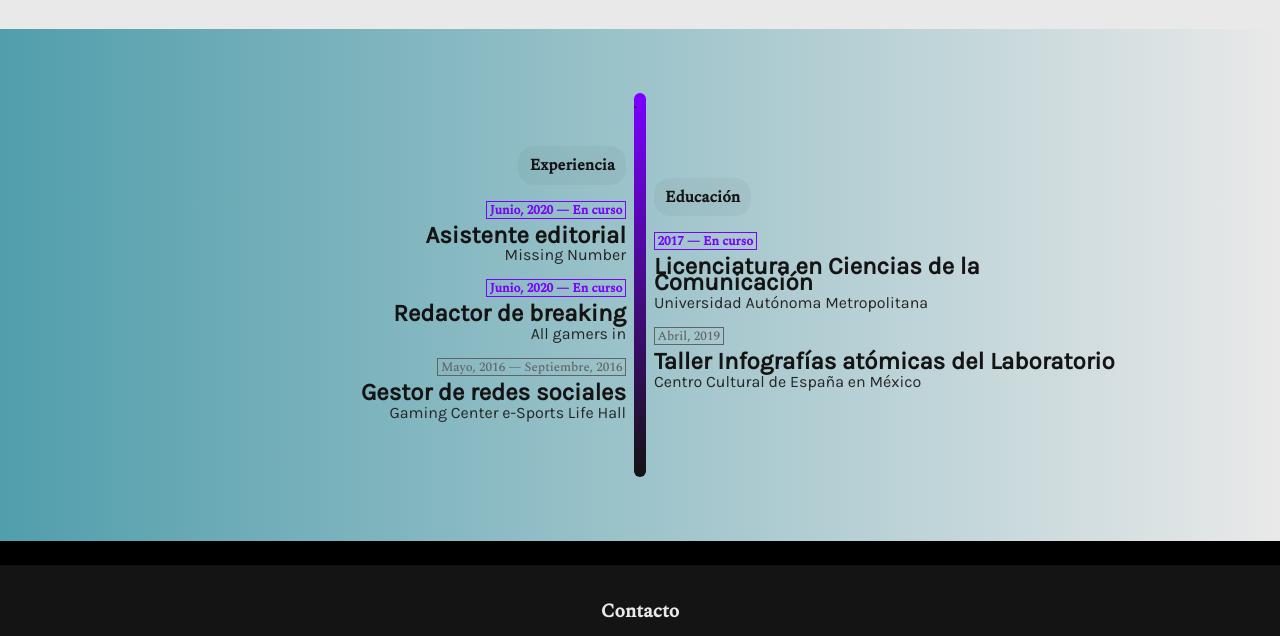
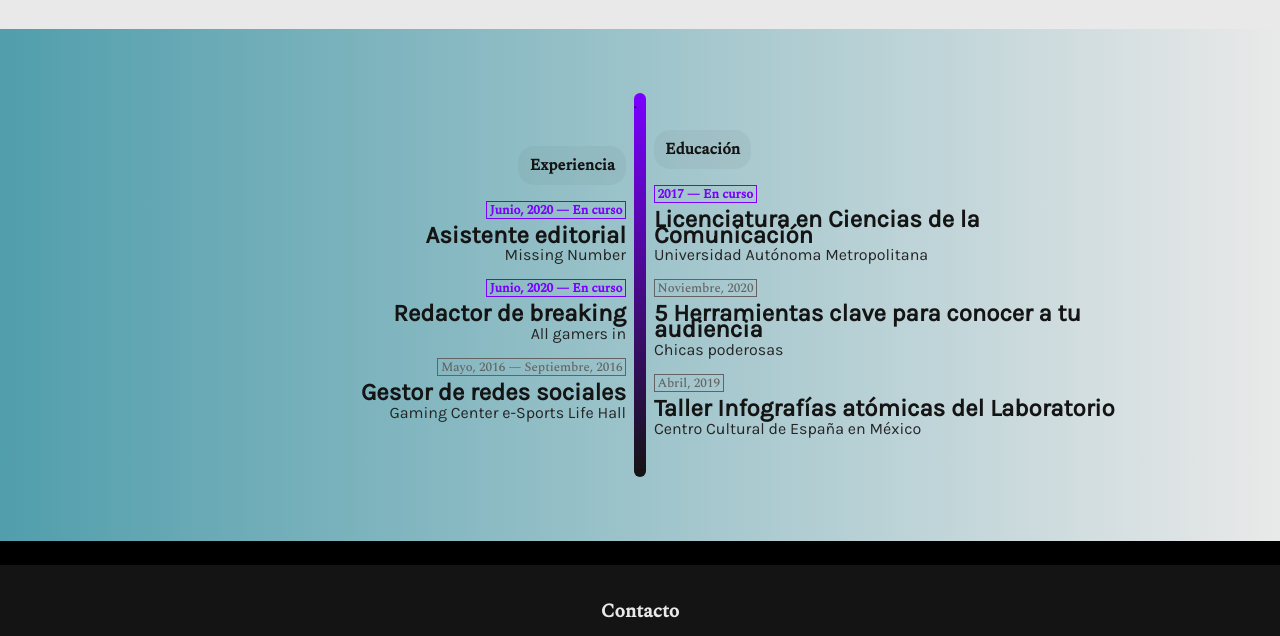
Before and after one commit to Rocasaurio/cv, a plain HTML site: page index.html in a window 1280 px wide. Shown: the part 1576-2212 px from the top of the page. Drawn offline with nearby package versions, Linux system fonts and the light colour scheme.

Commit message:
Update index.html

```diff
--- a/index.html
+++ b/index.html
@@ -199,6 +199,12 @@
             </div>
 
             <div class="education">
+                <div class="blockDate">Noviembre, 2020</div>
+                <h3>5 Herramientas clave para conocer a tu audiencia</h3>
+                <p>Chicas poderosas</p>
+            </div>
+
+            <div class="education">
                 <div class="blockDate">Abril, 2019</div>
                 <h3>Taller Infografías atómicas del Laboratorio</h3>
                 <p>Centro Cultural de España en México</p>
```
